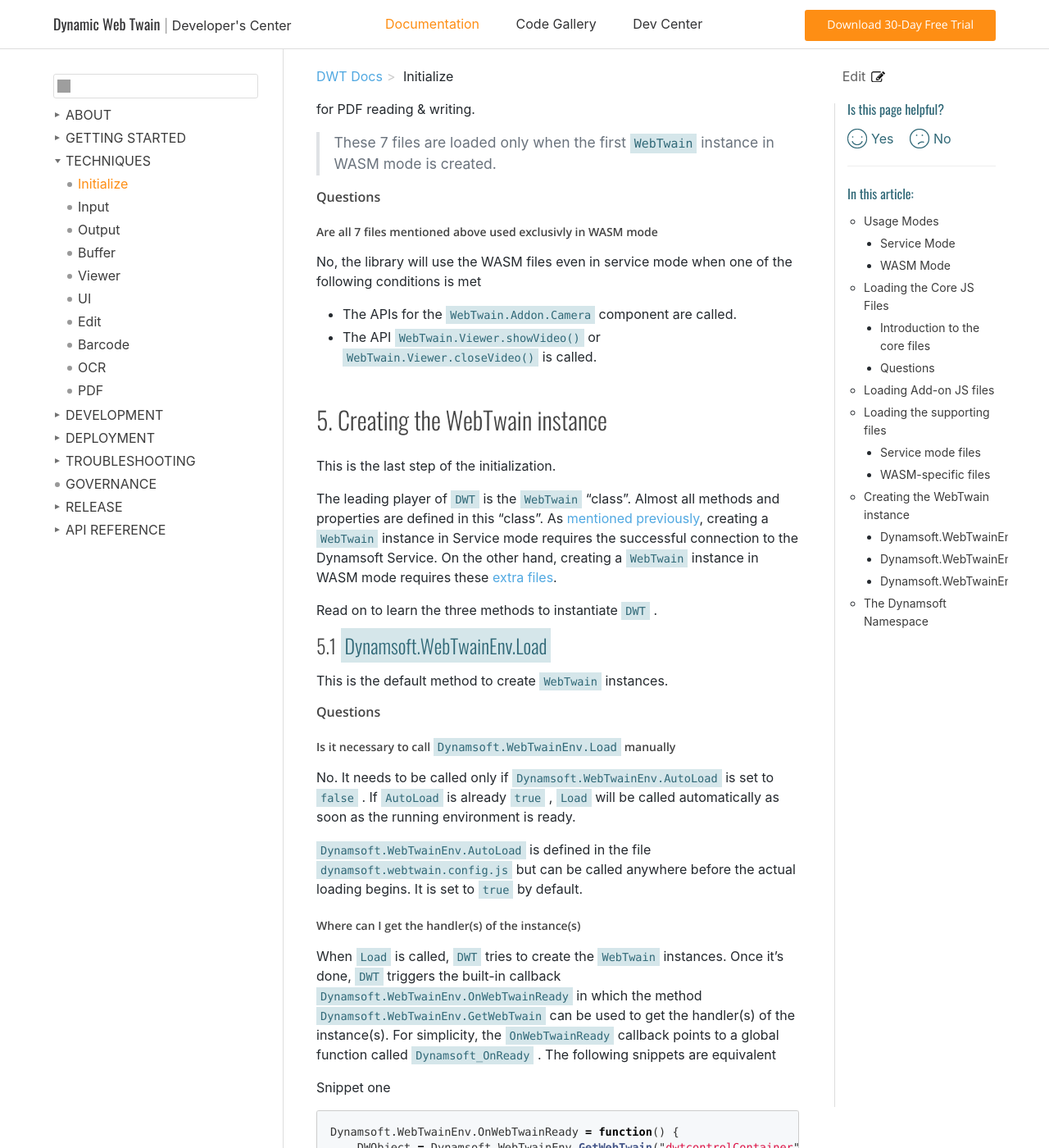
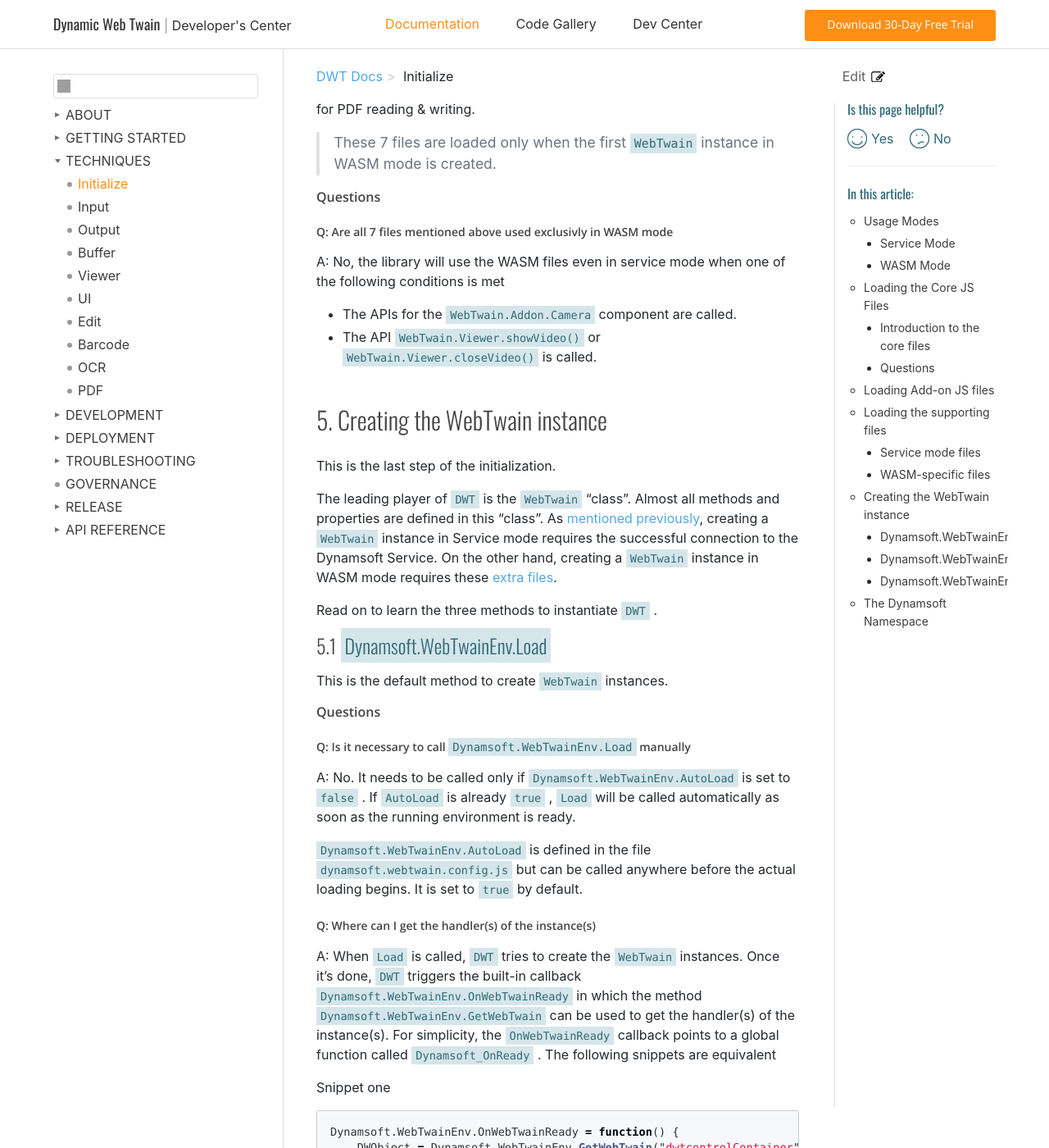
Before and after one commit to ztyyLV/web-twain-docs, a Jekyll site: the page built from indepth/features/initialize.md, in a window 1280 px wide and 1400 px high, scrolled down 5479 px. Shown: the whole window at 82% size. Built offline with Jekyll 4.4.1, drawn with Linux system fonts in a browser that asks for light colours; comment, search, counter and statistics services are not loaded; some of the changed text lies outside the part shown; grey boxes are pictures that could not be loaded.

Commit message:
reviewing 019

````diff
--- a/indepth/features/initialize.md
+++ b/indepth/features/initialize.md
@@ -107,13 +107,13 @@ This file is used to make basic configuration of `DWT` . Here is where you confi
 
 ### Questions
 
-#### Does it matter which JavaScript file is referenced first
+#### Q: Does it matter which JavaScript file is referenced first
 
-Generally, both `dynamsoft.webtwain.initiate.js` and `dynamsoft.webtwain.config.js` need to be referenced. In the former file, it detects whether the latter has been loaded, if not, it'll wait. Therefore, it doesn't matter which file comes first.
+A: Generally, both `dynamsoft.webtwain.initiate.js` and `dynamsoft.webtwain.config.js` need to be referenced. In the former file, it detects whether the latter has been loaded, if not, it'll wait. Therefore, it doesn't matter which file comes first.
 
-#### Why do I see `dynamsoft.webtwain.min.js` and `dynamsoft.webtwain.min.mjs` instead of the 2 files above
+#### Q: Why do I see `dynamsoft.webtwain.min.js` and `dynamsoft.webtwain.min.mjs` instead of the 2 files above
 
-The two files are present in the official [npm package `dwt` ](https://github.com/dynamsoft-dwt/web-twain-package) . For simplicity, in each of these files Dynamsoft has included all necessary JavaScript code which includes both files mentioned above plus `dynamsoft.webtwain.install.js` and all extra components (add-ons). The ".js" file is a simple combination of the code while the ".mjs" file is built as an ES6 Module that is used in applications based on `Angular` , `React` and `Vue` , etc.
+A: The two files are present in the official [npm package `dwt` ](https://github.com/dynamsoft-dwt/web-twain-package) . For simplicity, in each of these files Dynamsoft has included all necessary JavaScript code which includes both files mentioned above plus `dynamsoft.webtwain.install.js` and all extra components (add-ons). The ".js" file is a simple combination of the code while the ".mjs" file is built as an ES6 Module that is used in applications based on `Angular` , `React` and `Vue` , etc.
 
 In a regular application, referencing `dynamsoft.webtwain.min.js` alone would be more than enough than referencing `dynamsoft.webtwain.config.js` and `dynamsoft.webtwain.initiate.js` .
 
@@ -169,9 +169,9 @@ The first five files in the above list contain functionalities for image IO (dec
 
 #### Questions
 
-##### Are all 7 files mentioned above used exclusivly in WASM mode
+##### Q: Are all 7 files mentioned above used exclusivly in WASM mode
 
-No, the library will use the WASM files even in service mode when one of the following conditions is met
+A: No, the library will use the WASM files even in service mode when one of the following conditions is met
 
 * The APIs for the [ `WebTwain.Addon.Camera` ]({{site.info}}api/Addon_Camera.html) component are called.
 * The API [ `WebTwain.Viewer.showVideo()` ]({{site.info}}api/WebTwain_Viewer.html#showvideo) or [ `WebTwain.Viewer.closeVideo()` ]({{site.info}}api/WebTwain_Viewer.html#closevideo) is called.
@@ -190,15 +190,15 @@ This is the default method to create `WebTwain` instances.
 
 #### Questions
 
-##### Is it necessary to call `Dynamsoft.WebTwainEnv.Load` manually
+##### Q: Is it necessary to call `Dynamsoft.WebTwainEnv.Load` manually
 
-No. It needs to be called only if `Dynamsoft.WebTwainEnv.AutoLoad` is set to `false` . If `AutoLoad` is already `true` , `Load` will be called automatically as soon as the running environment is ready.
+A: No. It needs to be called only if `Dynamsoft.WebTwainEnv.AutoLoad` is set to `false` . If `AutoLoad` is already `true` , `Load` will be called automatically as soon as the running environment is ready.
 
 `Dynamsoft.WebTwainEnv.AutoLoad` is defined in the file `dynamsoft.webtwain.config.js` but can be called anywhere before the actual loading begins. It is set to `true` by default.
 
-##### Where can I get the handler(s) of the instance(s)
+##### Q: Where can I get the handler(s) of the instance(s)
 
-When `Load` is called, `DWT` tries to create the `WebTwain` instances. Once it's done, `DWT` triggers the built-in callback `Dynamsoft.WebTwainEnv.OnWebTwainReady` in which the method [ `Dynamsoft.WebTwainEnv.GetWebTwain` ]({{site.info}}api/Dynamsoft_WebTwainEnv.html#getwebtwain) can be used to get the handler(s) of the instance(s). For simplicity, the `OnWebTwainReady` callback points to a global function called `Dynamsoft_OnReady` . The following snippets are equivalent
+A: When `Load` is called, `DWT` tries to create the `WebTwain` instances. Once it's done, `DWT` triggers the built-in callback `Dynamsoft.WebTwainEnv.OnWebTwainReady` in which the method [ `Dynamsoft.WebTwainEnv.GetWebTwain` ]({{site.info}}api/Dynamsoft_WebTwainEnv.html#getwebtwain) can be used to get the handler(s) of the instance(s). For simplicity, the `OnWebTwainReady` callback points to a global function called `Dynamsoft_OnReady` . The following snippets are equivalent
 
 Snippet one
 
@@ -216,9 +216,9 @@ function Dynamsoft_OnReady() {
 }
 ```
 
-##### How to customize the instances
+##### Q: How to customize the instances
 
-The instances are defined by this line in `dynamsoft.webtwain.config.js`
+A: The instances are defined by this line in `dynamsoft.webtwain.config.js`
 
 ``` javascript
 Dynamsoft.WebTwainEnv.Containers = [{
@@ -265,21 +265,21 @@ This method manually creates a `WebTwain` instance with a default built-in viewe
 
 #### Questions
 
-##### Can this method create a `WebTwain` instance that does not come with a default viewer
+##### Q: Can this method create a `WebTwain` instance that does not come with a default viewer
 
-  No, only [ `CreateDWTObjectEx` ](#dynamsoftwebtwainenvcreatedwtobjectex) can do that.
+A: No, only [ `CreateDWTObjectEx` ](#dynamsoftwebtwainenvcreatedwtobjectex) can do that.
 
-##### Can this method be used alongside [Load](#dynamsoftwebtwainenvload)
+##### Q: Can this method be used alongside [Load](#dynamsoftwebtwainenvload)
 
-  Yes, this method can create more `WebTwain` instances after  [Load](#dynamsoftwebtwainenvload) has created the initial one.
+A: Yes, this method can create more `WebTwain` instances after  [Load](#dynamsoftwebtwainenvload) has created the initial one.
 
-##### How do I use this method to create `WebTwain` instances without using [Load](#dynamsoftwebtwainenvload)
+##### Q: How do I use this method to create `WebTwain` instances without using [Load](#dynamsoftwebtwainenvload)
 
-As mentioned above, [Load](#dynamsoftwebtwainenvload) is called automatically if `Dynamsoft.WebTwainEnv.AutoLoad` is set to `true` . Therefore, to ignore [Load](#dynamsoftwebtwainenvload), `Dynamsoft.WebTwainEnv.AutoLoad` must be set to `false` .
+A: As mentioned above, [Load](#dynamsoftwebtwainenvload) is called automatically if `Dynamsoft.WebTwainEnv.AutoLoad` is set to `true` . Therefore, to ignore [Load](#dynamsoftwebtwainenvload), `Dynamsoft.WebTwainEnv.AutoLoad` must be set to `false` .
 
-##### How to use `CreateDWTObject`
+##### Q: How to use `CreateDWTObject`
 
-This method has the following syntax
+A: This method has the following syntax
 
 ``` javascript
 /**
@@ -341,17 +341,17 @@ This method manually creates a `WebTwain` instance without a default built-in vi
 
 #### Questions
 
-##### Can this method be used alongside [Load](#dynamsoftwebtwainenvload)
+##### Q: Can this method be used alongside [Load](#dynamsoftwebtwainenvload)
 
-Yes, same as  [ `CreateDWTObject` ](#dynamsoftwebtwainenvcreatedwtobject).
+A: Yes, same as  [ `CreateDWTObject` ](#dynamsoftwebtwainenvcreatedwtobject).
 
-##### How do I use this method to create `WebTwain` instances without using [Load](#dynamsoftwebtwainenvload)
+##### Q: How do I use this method to create `WebTwain` instances without using [Load](#dynamsoftwebtwainenvload)
 
-Same as  [ `CreateDWTObject` ](#dynamsoftwebtwainenvcreatedwtobject).
+A: Same as  [ `CreateDWTObject` ](#dynamsoftwebtwainenvcreatedwtobject).
 
-##### How to use `CreateDWTObjectEx`
+##### Q: How to use `CreateDWTObjectEx`
 
-This method has the following syntax
+A: This method has the following syntax
 
 ``` typescript
 /**
@@ -431,7 +431,9 @@ For more information, check out [how to enable remote scan]({{site.indepth}}feat
     Includes global methods, properties to help with `WebTwain` initialization and instantiation, etc. as shown in previous context.
 
 * `Lib`
+
     Includes information like environment detection results ( `Dynamsoft.Lib.env` ) and global methods like `showMask()` , `hideMask()` , etc.
 
 * `Enumerations`
-    Example: `Dynamsoft.EnumDWT_PixelType`
+
+    Example: [ `Dynamsoft.EnumDWT_PixelType` ]({{site.info}}api/Dynamsoft_Enum.html#dynamsoftenumdwt_pixeltype)
````
